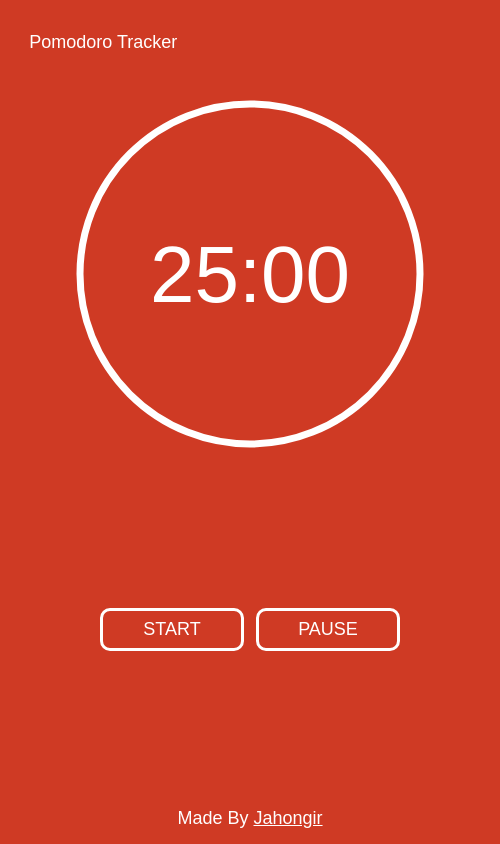
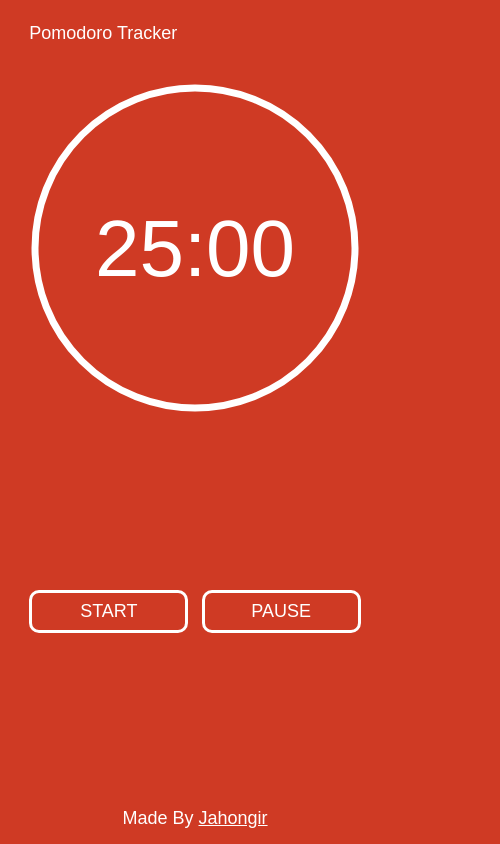
Before and after one commit to TJahongir/Pomodoro, a plain HTML site: page index.html in a window 390 px wide. Shown: the whole page, 500 px wide, since content can reach past the window. Drawn offline with Linux system fonts and the light colour scheme.

Commit message:
Mobile Stiling

```diff
--- a/index.html
+++ b/index.html
@@ -17,11 +17,11 @@
     <main class="main">
       <div class="counter">
         <div class="counter-circle">
-          <svg height="350" width="350">
+          <svg height="330" width="330">
             <circle
-              cx="175"
-              cy="175"
-              r="170"
+              cx="165"
+              cy="165"
+              r="160"
               stroke="#fff"
               stroke-width="7"
               fill="none"
--- a/scss/_mobile.scss
+++ b/scss/_mobile.scss
@@ -0,0 +1,11 @@
+@media screen and (max-width: 960px) {
+  body {
+    main {
+      width: 85%;
+
+      .btns {
+        width: 100%;
+      }
+    }
+  }
+}
--- a/scss/style.scss
+++ b/scss/style.scss
@@ -20,7 +20,7 @@ body {
     display: flex;
     justify-content: space-between;
     align-items: center;
-    height: 10vh;
+    height: 8vh;
 
     .settings,
     .logo {
@@ -39,7 +39,7 @@ body {
   }
 
   main {
-    height: 90vh;
+    height: 92vh;
     width: 50rem;
     margin: 0 auto;
     display: flex;
```
Also changed, not shown: css/style.min.css.
